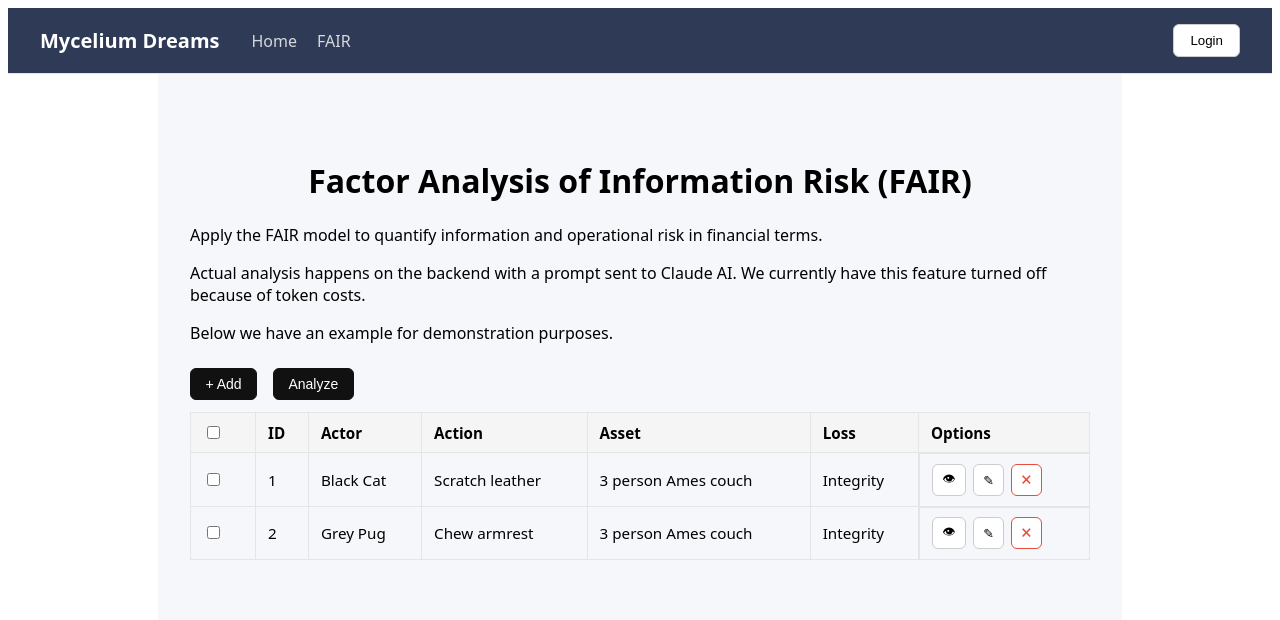
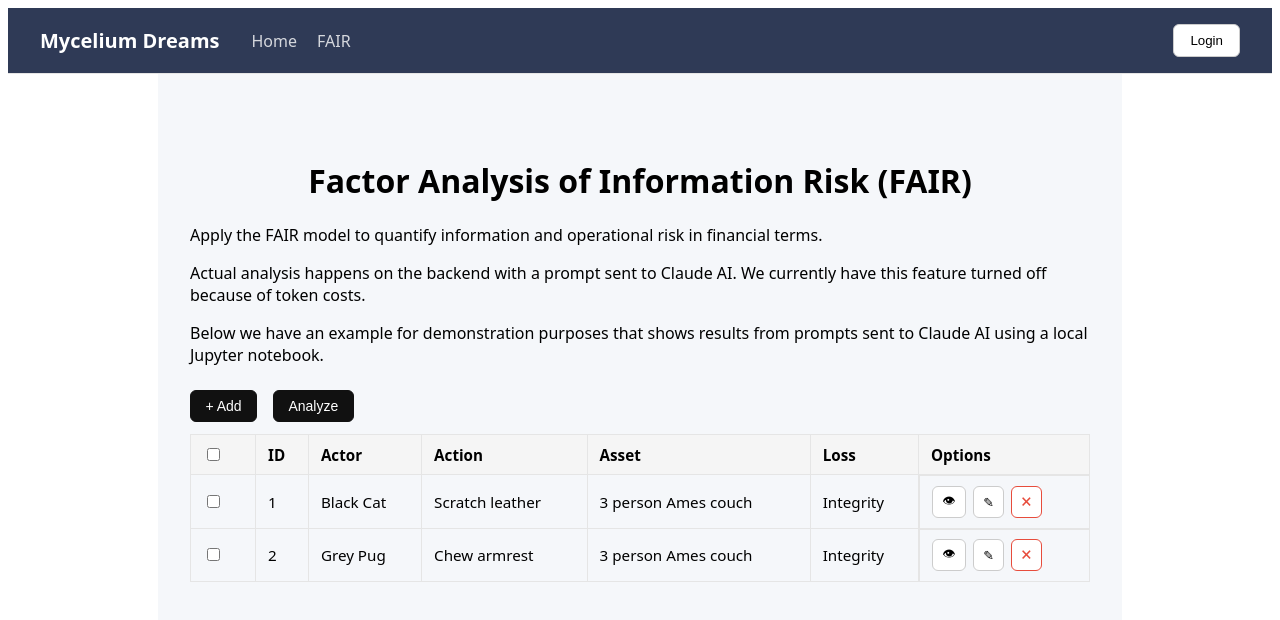
Before and after one commit to awheeler262/webapp, a Nuxt app in the folder apps/web/: page /fair in a window 1280 px wide. Shown: the top 620 px of the page. Built offline with nearby package versions, Linux system fonts and the light colour scheme.

Commit message:
WEB -- Add global css and example svg

```diff
--- /dev/null
+++ b/apps/web/app/assets/css/main.css
@@ -0,0 +1,3 @@
+html {
+  /* cursor: url('/cursor-arrow.svg') 4 4, auto; */
+}
--- a/apps/web/app/pages/fair.vue
+++ b/apps/web/app/pages/fair.vue
@@ -231,7 +231,8 @@ function showItem(item: Item) {
         We currently have this feature turned off because of token costs.
     </p>
     <p>
-      Below we have an example for demonstration purposes.
+      Below we have an example for demonstration purposes that shows results from prompts sent
+      to Claude AI using a local Jupyter notebook.
     </p>
     <div class="table-toolbar">
       <button class="btn btn-primary" @click="addItem">+ Add</button>
--- a/apps/web/nuxt.config.ts
+++ b/apps/web/nuxt.config.ts
@@ -3,6 +3,7 @@ export default defineNuxtConfig({
   compatibilityDate: '2025-07-15',
   devtools: { enabled: true },
   modules: ['@nuxt/fonts'],
+  css: ['~/assets/css/main.css'],
   runtimeConfig: {
     public: {
       apiBaseUrl: process.env.NUXT_PUBLIC_API_BASE_URL || ''
```
Also changed, not shown: apps/web/public/cursor-arrow.svg (added).
